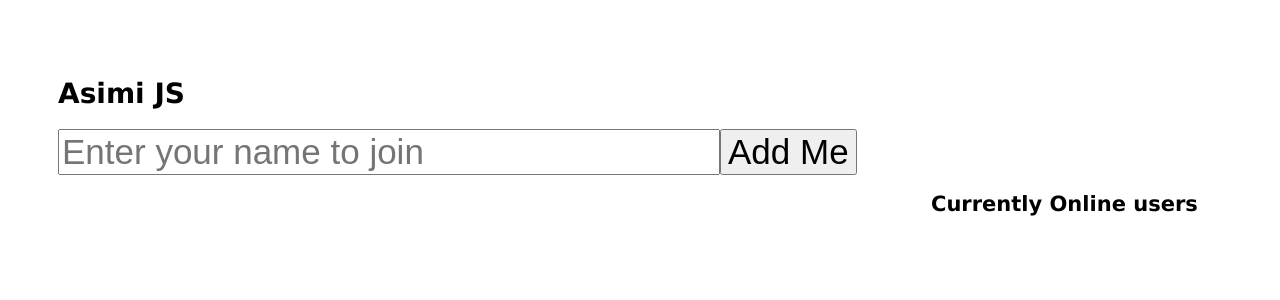
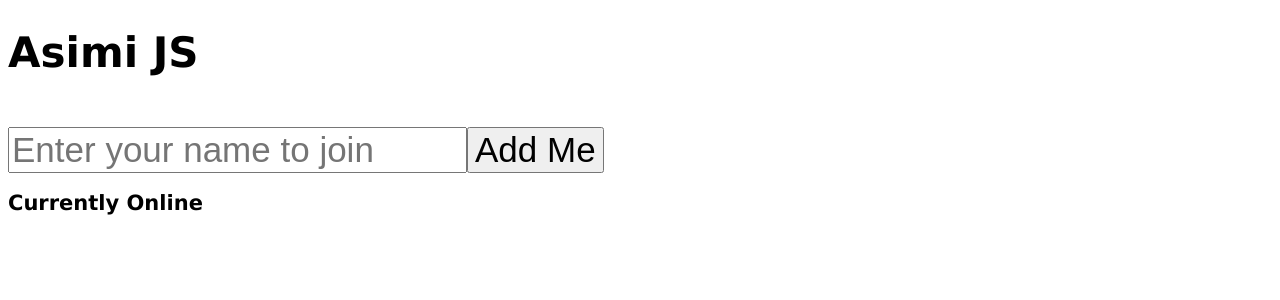
Before and after one commit to sudar/asimi-js, a Node server app: page / in a window 1280 px wide. Shown: the top 300 px of the page. Run offline with Node 20, Linux system fonts and the light colour scheme; some libraries are stand-ins or nearby versions.

Commit message:
Added YUI Grid styles and made it look beautiful

```diff
--- a/website/public/stylesheets/style.css
+++ b/website/public/stylesheets/style.css
@@ -1,6 +1,13 @@
 body {
-  padding: 50px;
   font: 14px "Lucida Grande", Helvetica, Arial, sans-serif;
+}
+
+#hd {
+    margin-bottom: 50px;
+}
+
+#hd h1 {
+    font-size: 300%;
 }
 
 a {
@@ -11,9 +18,17 @@
     font-size: 250%;
 }
 
-#user-list {
-    float: right;
-    width: 25%;
+h2 {
+    font-size: 150%;
+}
+
+#user-list ul {
+    margin-top: 20px;
+    margin-left: 20px;
+}
+
+#user-list ul li {
+    list-style-type: disc;
 }
 
 li.admin {
@@ -30,10 +45,6 @@
 
 div.admin_main {
     display: none;
-}
-
-div.control div {
-
 }
 
 #up, #left, #right, #down, #start {
--- a/website/views/includes/user-list.jade
+++ b/website/views/includes/user-list.jade
@@ -1,6 +1,6 @@
+h2 Currently Online
 div#user-list
-    h2 Currently Online users
-    ul
+  ul
     - if (users.length)
         - users.forEach(function(user){
             - if (user=='Sudar') {
--- a/website/views/layout.jade
+++ b/website/views/layout.jade
@@ -3,7 +3,19 @@
   head
     title= title
     script(src='//ajax.googleapis.com/ajax/libs/jquery/1.8.2/jquery.min.js')
+    script(src='/socket.io/socket.io.js')
     block scripts
+    link(rel='stylesheet', href='http://yui.yahooapis.com/2.8.0r4/build/reset-fonts-grids/reset-fonts-grids.css')
     link(rel='stylesheet', href='/stylesheets/style.css')
-  body
-    block content
+  body.yui-skin-sam
+    div#doc.yui-t4
+        div#hd(role="banner")
+            h1= title
+        div#bd(role="main")
+            div#yui-main
+                div.yui-b
+                    div.yui-g
+                        block content
+            div.yui-b(role="navigation")
+                include includes/user-list.jade
+        div#ft(role="contentinfo")
```
Also changed, not shown: website/public/javascripts/socket-admin.js (+4 -5 lines), website/views/admin.jade (+6 -18 lines), website/views/index.jade (+15 -19 lines).
